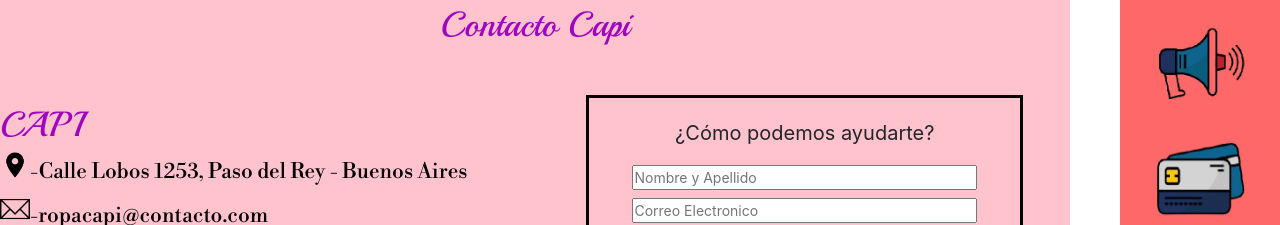
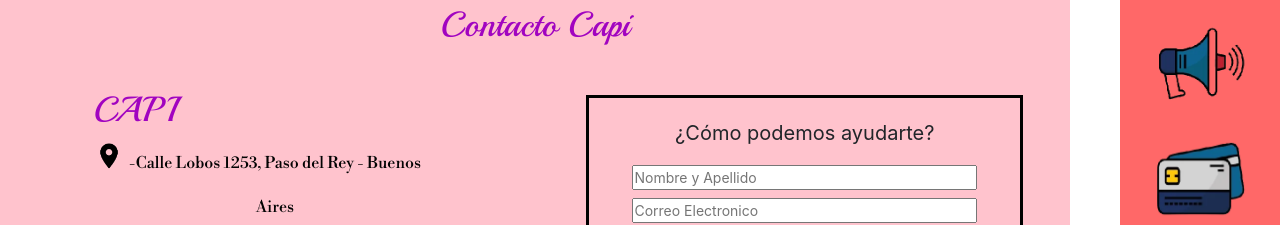
Before and after one commit to Fiorelita0/ProyectoDW-CH, a website: page Pages/Contacto.html in a window 1280 px wide. Shown: the part 727-952 px from the top of the page. Drawn offline with nearby package versions, Linux system fonts and the light colour scheme; a web font is replaced by a local one.

Commit message:
cambio en mediaquerie

```diff
--- a/scss/partials/_mediaqueries.scss
+++ b/scss/partials/_mediaqueries.scss
@@ -417,6 +417,13 @@
         line-height: 200%;
         text-align: center;
     }
+    .right {
+        justify-content: left;
+        padding: 1% 18%;
+        p {
+            font-size: 1.6rem;
+        }
+    }
     /*Ropa*/
     .grid-ropa {
         column-gap: 30px;
```
Also changed, not shown: Css/style.css.
